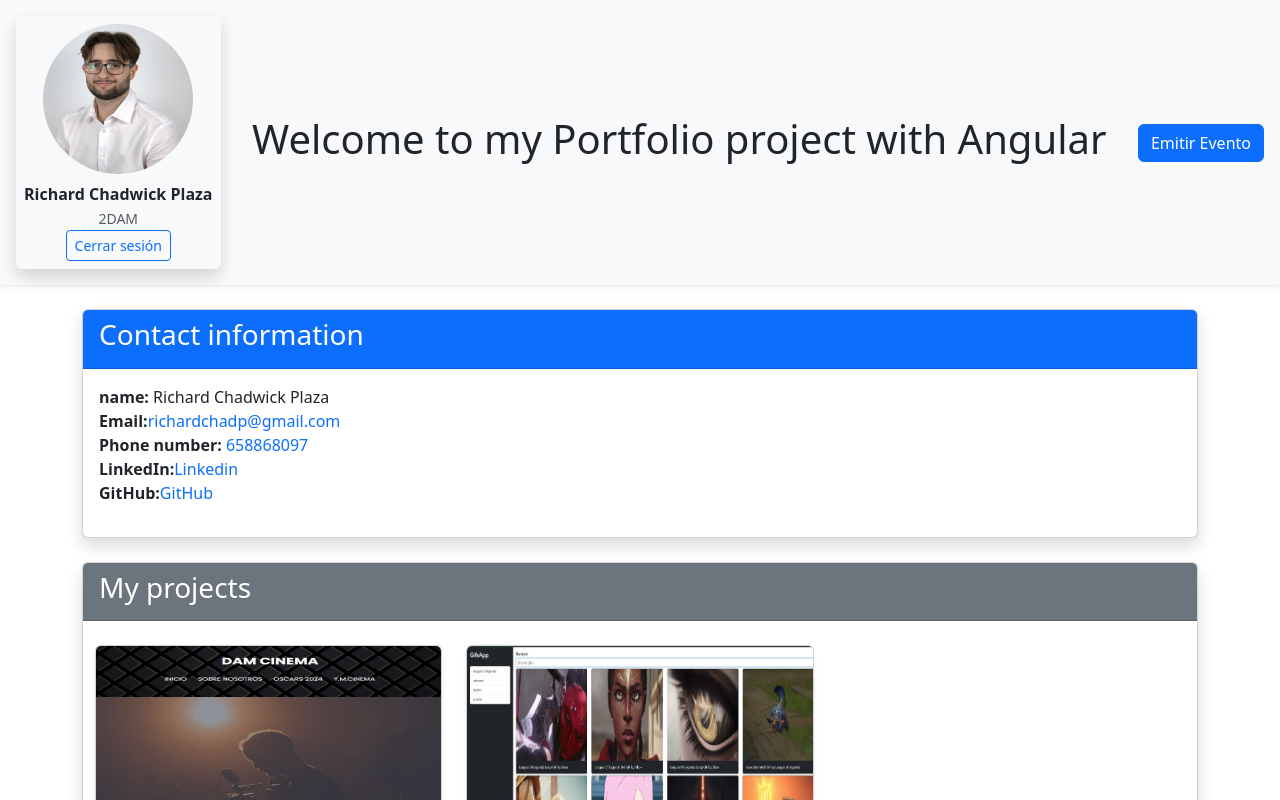
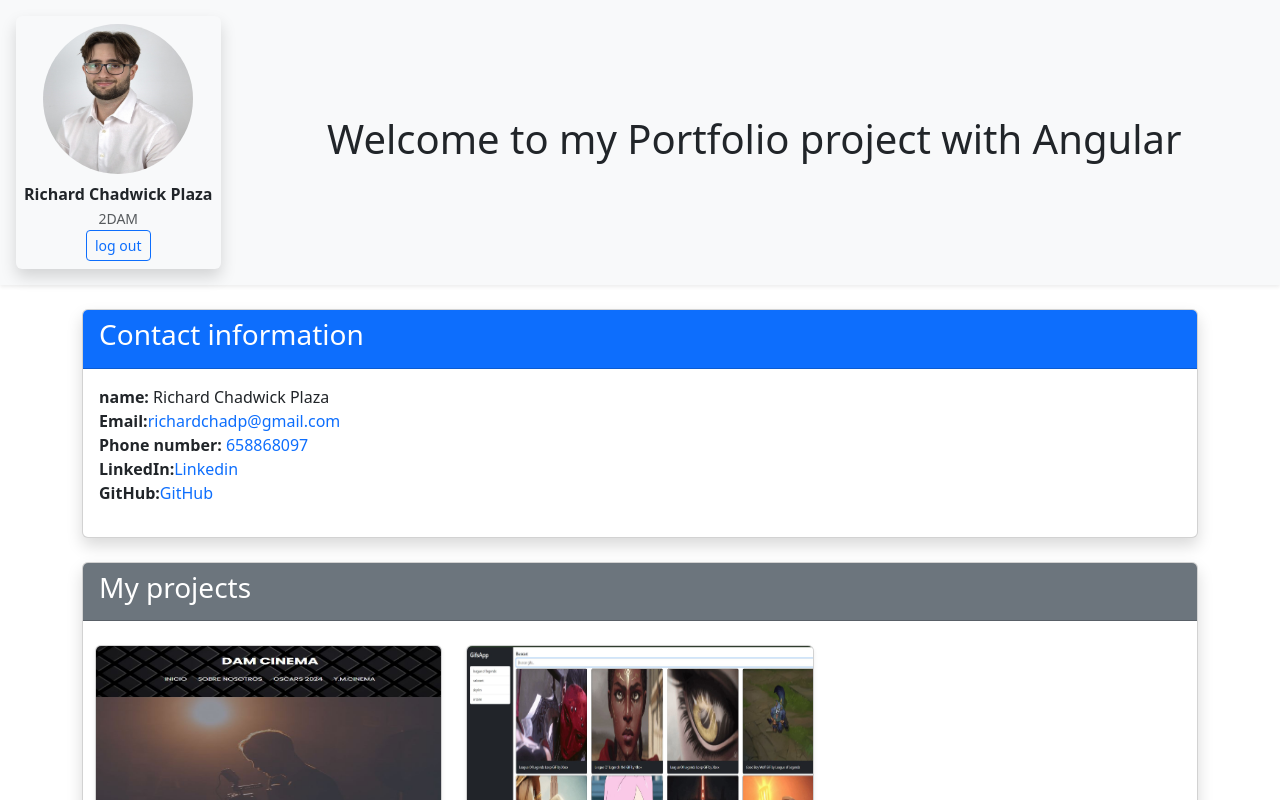
Before and after one commit to richardchadp5555/portfolio, an Angular app: page / in a window 1280 px wide. Shown: the top 800 px of the page. Built offline with nearby package versions, Linux system fonts and the light colour scheme.

Commit message:
traduciendo mas

```diff
--- a/src/app/components/avatar/avatar.component.html
+++ b/src/app/components/avatar/avatar.component.html
@@ -9,7 +9,5 @@
     <p class="mb-0 fw-bold">Richard Chadwick Plaza</p>
     <small class="text-muted">2DAM</small>
   </div>
-  <button class="btn btn-outline-primary btn-sm ms-center">
-    Cerrar sesión
-  </button>
+  <button class="btn btn-outline-primary btn-sm ms-center">log out</button>
 </div>
--- a/src/app/components/header/header.component.html
+++ b/src/app/components/header/header.component.html
@@ -9,10 +9,10 @@
       <app-title [title]="pageTitle"></app-title>
     </div>
     <!-- Botón de emitir evento -->
-    <div class="col-auto">
+    <!-- <div class="col-auto">
       <button class="btn btn-primary" (dataFromChild)="onDataCheck($event)">
         Emitir Evento
       </button>
-    </div>
+    </div> -->
   </div>
 </div>
```
Also changed, not shown: 3 other files (tests, documents, lock files or other folders).
